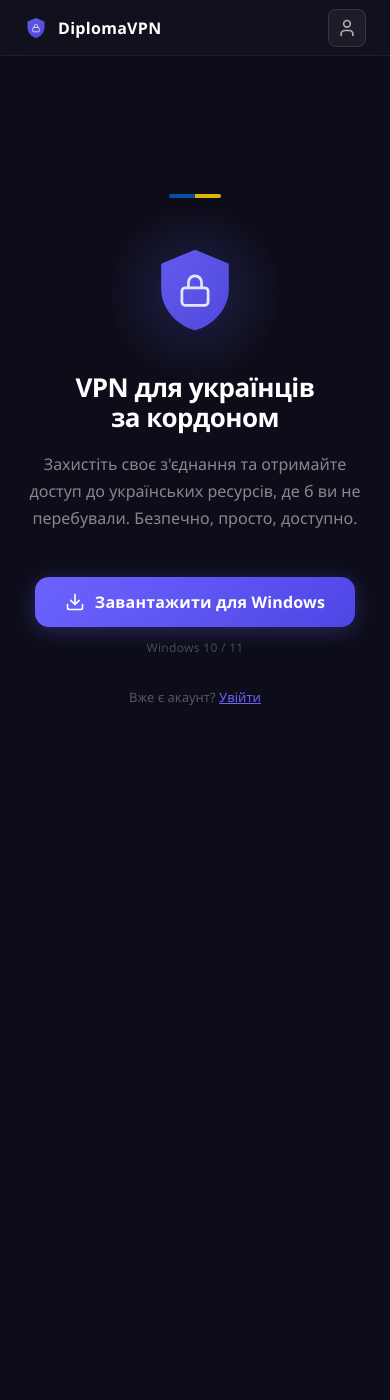
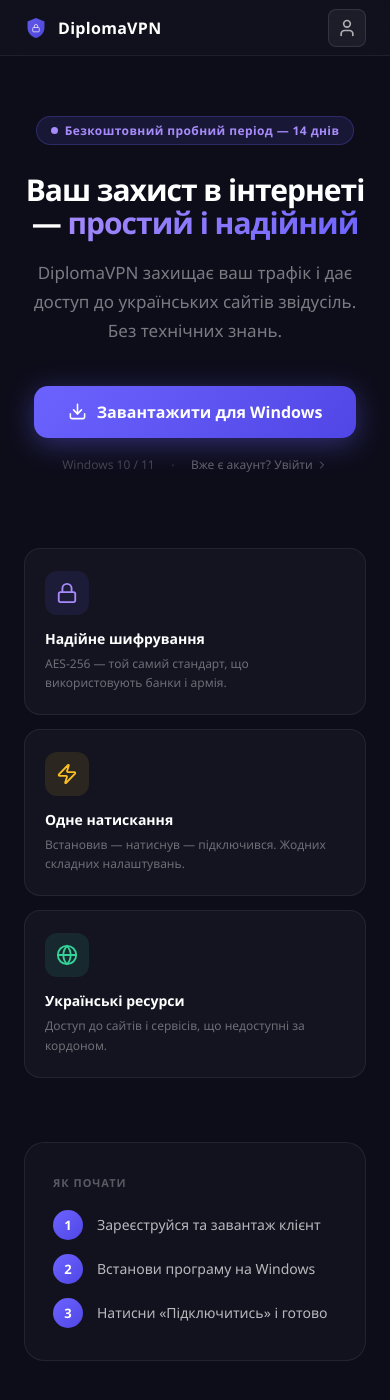
Before and after one commit to splitedwindow/vpnServer, a React (Vite) app in the folder frontend/: page / in a window 390 px wide. Shown: the top 1400 px of the page. Before the commit the page ends 844 px from the top, so only its background shows below. Built offline with nearby package versions, Linux system fonts and the light colour scheme; no server answers.

Commit message:
fixed problems

```diff
--- a/frontend/src/pages/LandingPage.jsx
+++ b/frontend/src/pages/LandingPage.jsx
@@ -1,134 +1,189 @@
-import { Download } from 'lucide-react'
+import { Download, Zap, Globe, Lock, ChevronRight } from 'lucide-react'
 
 const DOWNLOAD_URL = import.meta.env.VITE_DOWNLOAD_URL || '#'
 
-const HeroShield = () => (
-  <svg width="96" height="96" viewBox="0 0 88 88" fill="none">
-    <defs>
-      <linearGradient id="heroGrad" x1="0" y1="0" x2="88" y2="88" gradientUnits="userSpaceOnUse">
-        <stop offset="0%" stopColor="#6c63ff" />
-        <stop offset="100%" stopColor="#4f46e5" />
-      </linearGradient>
-    </defs>
-    <path
-      d="M44 7L13 20V43C13 60.5 26.5 76 44 81C61.5 76 75 60.5 75 43V20L44 7Z"
-      fill="url(#heroGrad)"
-      opacity="0.92"
-    />
-    <rect x="32" y="42" width="24" height="16" rx="3" fill="none" stroke="white" strokeWidth="2.5" />
-    <path d="M38 42v-5a6 6 0 0 1 12 0v5" stroke="white" strokeWidth="2.5" strokeLinecap="round" fill="none" />
-  </svg>
-)
+const features = [
+  {
+    icon: <Lock size={22} color="#a78bfa" />,
+    bg: 'rgba(108,99,255,0.1)',
+    title: 'Надійне шифрування',
+    desc: 'AES-256 — той самий стандарт, що використовують банки і армія.',
+  },
+  {
+    icon: <Zap size={22} color="#fbbf24" />,
+    bg: 'rgba(251,191,36,0.1)',
+    title: 'Одне натискання',
+    desc: 'Встановив — натиснув — підключився. Жодних складних налаштувань.',
+  },
+  {
+    icon: <Globe size={22} color="#34d399" />,
+    bg: 'rgba(52,211,153,0.1)',
+    title: 'Українські ресурси',
+    desc: 'Доступ до сайтів і сервісів, що недоступні за кордоном.',
+  },
+]
+
+const steps = [
+  { n: '1', text: 'Зареєструйся та завантаж клієнт' },
+  { n: '2', text: 'Встанови програму на Windows' },
+  { n: '3', text: 'Натисни «Підключитись» і готово' },
+]
 
 export default function LandingPage({ onLoginClick }) {
   return (
+    <div style={{ maxWidth: '680px', margin: '0 auto', padding: '60px 24px 80px', fontFamily: 'inherit' }}>
+
+      {/* ── Hero ── */}
+      <div style={{ textAlign: 'center', marginBottom: '72px' }}>
         <div style={{
-      minHeight: 'calc(100vh - 56px)',
-      display: 'flex',
-      flexDirection: 'column',
+          display: 'inline-flex',
           alignItems: 'center',
-      justifyContent: 'center',
-      padding: '40px 24px',
-      textAlign: 'center',
+          gap: '7px',
+          background: 'rgba(108,99,255,0.12)',
+          border: '1px solid rgba(108,99,255,0.25)',
+          borderRadius: '20px',
+          padding: '5px 14px',
+          fontSize: '12px',
+          fontWeight: 600,
+          color: '#a78bfa',
+          letterSpacing: '0.4px',
+          marginBottom: '28px',
         }}>
-      <div style={{
-        width: '52px',
-        height: '4px',
-        borderRadius: '2px',
-        background: 'linear-gradient(90deg, #005BBB 50%, #FFD500 50%)',
-        marginBottom: '44px',
-        opacity: 0.85,
-      }} />
-
-      <div style={{ position: 'relative', marginBottom: '30px' }}>
-        <div style={{
-          position: 'absolute',
-          inset: '-36px',
-          borderRadius: '50%',
-          background: 'radial-gradient(circle, rgba(108,99,255,0.2) 0%, transparent 72%)',
-          pointerEvents: 'none',
-        }} />
-        <HeroShield />
+          <span style={{ width: 7, height: 7, borderRadius: '50%', background: '#a78bfa', display: 'inline-block' }} />
+          Безкоштовний пробний період — 14 днів
         </div>
 
         <h1 style={{
-        fontSize: 'clamp(26px, 5vw, 44px)',
-        fontWeight: 800,
-        lineHeight: 1.15,
-        marginBottom: '18px',
-        maxWidth: '560px',
-        letterSpacing: '-0.5px',
+          fontSize: 'clamp(30px, 5vw, 52px)',
+          fontWeight: 900,
+          lineHeight: 1.1,
+          letterSpacing: '-1px',
+          marginBottom: '20px',
         }}>
-        VPN для українців<br />за кордоном
+          Ваш захист в інтернеті —{' '}
+          <span style={{
+            background: 'linear-gradient(135deg, #a78bfa 0%, #6c63ff 100%)',
+            WebkitBackgroundClip: 'text',
+            backgroundClip: 'text',
+            WebkitTextFillColor: 'transparent',
+          }}>
+            простий і надійний
+          </span>
         </h1>
 
         <p style={{
-        fontSize: '16px',
-        color: 'rgba(255,255,255,0.5)',
-        maxWidth: '420px',
+          fontSize: '17px',
+          color: 'rgba(255,255,255,0.45)',
           lineHeight: 1.7,
-        marginBottom: '44px',
+          maxWidth: '460px',
+          margin: '0 auto 40px',
         }}>
-        Захистіть своє з'єднання та отримайте доступ до українських ресурсів, де б ви не перебували. Безпечно, просто, доступно.
+          DiplomaVPN захищає ваш трафік і дає доступ до українських сайтів звідусіль. Без технічних знань.
         </p>
 
+        <div style={{ display: 'flex', flexDirection: 'column', alignItems: 'center', gap: '12px' }}>
           <a
             href={DOWNLOAD_URL}
             style={{
               display: 'inline-flex',
               alignItems: 'center',
               gap: '10px',
-          background: 'linear-gradient(135deg, #6c63ff 0%, #4f46e5 100%)',
+              background: 'linear-gradient(135deg, #6c63ff, #4f46e5)',
               color: '#fff',
-          padding: '14px 30px',
+              padding: '15px 34px',
               borderRadius: '14px',
               fontSize: '16px',
               fontWeight: 700,
               textDecoration: 'none',
-          transition: 'transform 0.25s ease, box-shadow 0.25s ease',
-          boxShadow: '0 4px 20px rgba(108,99,255,0.3)',
-          letterSpacing: '0.2px',
+              boxShadow: '0 6px 28px rgba(108,99,255,0.38)',
+              transition: 'transform 0.2s, box-shadow 0.2s',
             }}
-        onMouseEnter={(e) => {
-          e.currentTarget.style.transform = 'translateY(-2px)'
-          e.currentTarget.style.boxShadow = '0 8px 30px rgba(108,99,255,0.45)'
-        }}
-        onMouseLeave={(e) => {
-          e.currentTarget.style.transform = 'translateY(0)'
-          e.currentTarget.style.boxShadow = '0 4px 20px rgba(108,99,255,0.3)'
-        }}
+            onMouseEnter={e => { e.currentTarget.style.transform = 'translateY(-2px)'; e.currentTarget.style.boxShadow = '0 10px 36px rgba(108,99,255,0.52)' }}
+            onMouseLeave={e => { e.currentTarget.style.transform = ''; e.currentTarget.style.boxShadow = '0 6px 28px rgba(108,99,255,0.38)' }}
           >
-        <Download size={20} />
+            <Download size={19} />
             Завантажити для Windows
           </a>
 
-      <p style={{
-        marginTop: '12px',
-        fontSize: '12px',
-        color: 'rgba(255,255,255,0.25)',
-        letterSpacing: '0.3px',
-      }}>
-        Windows 10 / 11
-      </p>
-
-      <p style={{ marginTop: '32px', fontSize: '13px', color: 'rgba(255,255,255,0.3)' }}>
-        Вже є акаунт?{' '}
+          <div style={{ display: 'flex', alignItems: 'center', gap: '16px', marginTop: '4px' }}>
+            <span style={{ fontSize: '12px', color: 'rgba(255,255,255,0.22)' }}>Windows 10 / 11</span>
+            <span style={{ color: 'rgba(255,255,255,0.12)' }}>·</span>
             <button
               onClick={onLoginClick}
               style={{
-            background: 'none',
-            border: 'none',
-            color: '#6c63ff',
-            cursor: 'pointer',
-            fontSize: '13px',
-            fontFamily: 'inherit',
-            textDecoration: 'underline',
-            padding: 0,
+                background: 'none', border: 'none', cursor: 'pointer',
+                fontSize: '12px', color: 'rgba(255,255,255,0.35)',
+                fontFamily: 'inherit', padding: 0,
+                display: 'flex', alignItems: 'center', gap: '3px',
+                transition: 'color 0.2s',
               }}
+              onMouseEnter={e => e.currentTarget.style.color = '#a78bfa'}
+              onMouseLeave={e => e.currentTarget.style.color = 'rgba(255,255,255,0.35)'}
             >
-          Увійти
+              Вже є акаунт? Увійти <ChevronRight size={12} />
             </button>
+          </div>
+        </div>
+      </div>
+
+      {/* ── Features ── */}
+      <div style={{
+        display: 'grid',
+        gridTemplateColumns: 'repeat(auto-fit, minmax(180px, 1fr))',
+        gap: '14px',
+        marginBottom: '64px',
+      }}>
+        {features.map(({ icon, bg, title, desc }) => (
+          <div key={title} style={{
+            background: 'rgba(255,255,255,0.03)',
+            border: '1px solid rgba(255,255,255,0.07)',
+            borderRadius: '16px',
+            padding: '22px 20px',
+          }}>
+            <div style={{
+              width: 44, height: 44, borderRadius: '12px',
+              background: bg,
+              display: 'flex', alignItems: 'center', justifyContent: 'center',
+              marginBottom: '14px',
+            }}>
+              {icon}
+            </div>
+            <p style={{ fontSize: '14px', fontWeight: 700, marginBottom: '6px' }}>{title}</p>
+            <p style={{ fontSize: '12px', color: 'rgba(255,255,255,0.38)', lineHeight: 1.6 }}>{desc}</p>
+          </div>
+        ))}
+      </div>
+
+      {/* ── How it works ── */}
+      <div style={{
+        background: 'rgba(255,255,255,0.025)',
+        border: '1px solid rgba(255,255,255,0.07)',
+        borderRadius: '20px',
+        padding: '32px 28px',
+      }}>
+        <p style={{
+          fontSize: '11px', fontWeight: 700, textTransform: 'uppercase',
+          letterSpacing: '1px', color: 'rgba(255,255,255,0.3)', marginBottom: '20px',
+        }}>
+          Як почати
         </p>
+        <div style={{ display: 'flex', flexDirection: 'column', gap: '14px' }}>
+          {steps.map(({ n, text }) => (
+            <div key={n} style={{ display: 'flex', alignItems: 'center', gap: '14px' }}>
+              <div style={{
+                width: 30, height: 30, borderRadius: '50%', flexShrink: 0,
+                background: 'linear-gradient(135deg, #6c63ff, #4f46e5)',
+                display: 'flex', alignItems: 'center', justifyContent: 'center',
+                fontSize: '13px', fontWeight: 800,
+              }}>
+                {n}
+              </div>
+              <p style={{ fontSize: '14px', color: 'rgba(255,255,255,0.7)' }}>{text}</p>
+            </div>
+          ))}
+        </div>
+      </div>
+
     </div>
   )
 }
```
Also changed, not shown: frontend/src/pages/Dashboard.jsx (+69 -39 lines), 1 other file (tests, documents, lock files or other folders). Lines whose indentation alone changed are shown as unchanged.
